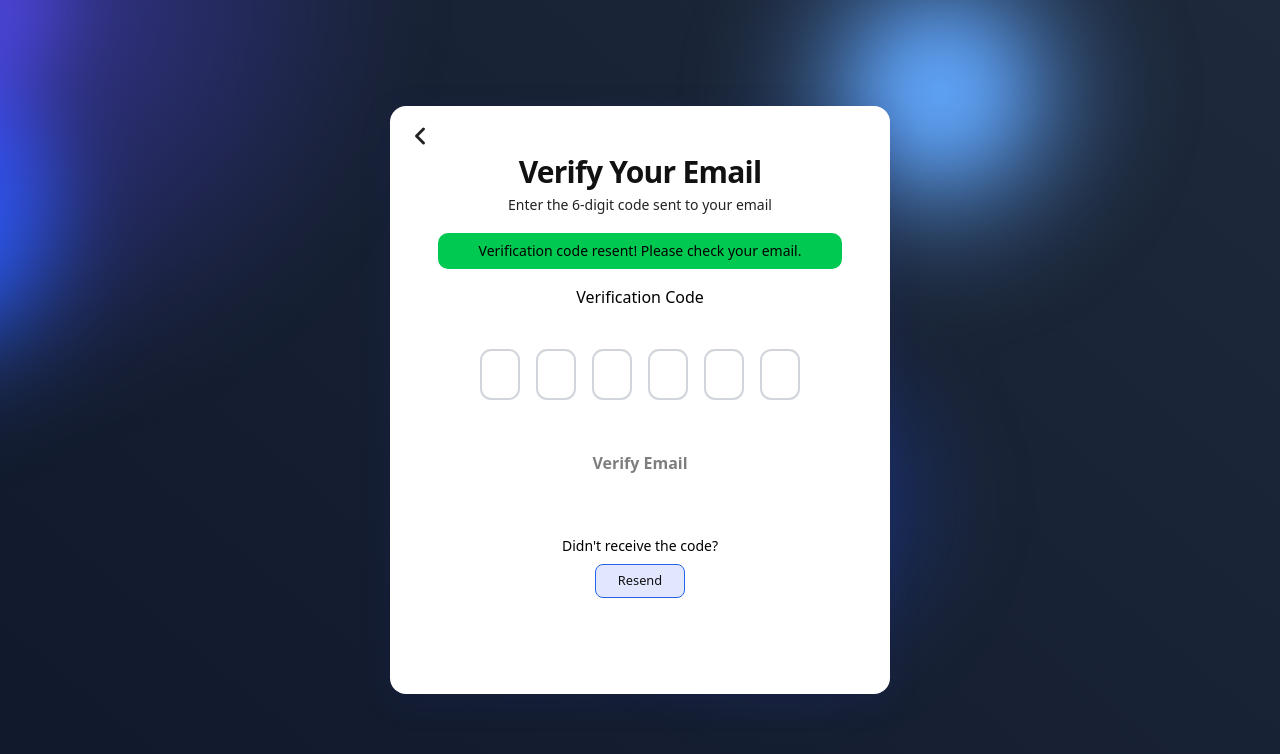
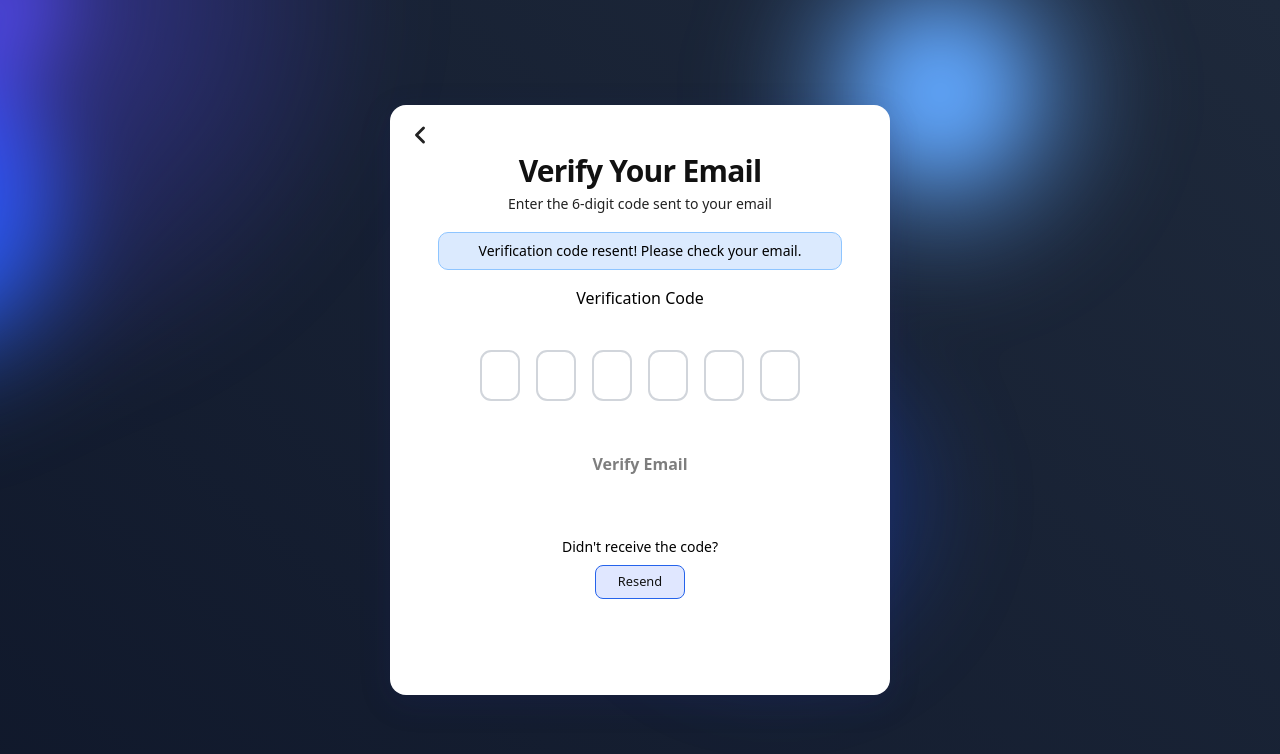
Before and after one commit to HuberLeon007/mckalender-login-register, a Next.js app: page /auth/verify in a window 1280 px wide. Both pictures are taken after a click on the button "Resend". Shown: the top 754 px of the page. Built offline with nearby package versions, Linux system fonts and the light colour scheme.

Commit message:
error msgs

```diff
--- a/src/components/ui/signin-form.jsx
+++ b/src/components/ui/signin-form.jsx
@@ -109,7 +109,7 @@ export default function LoginForm() {
 
           {/* Fehler-Alert */}
           {error && (
-            <div className="bg-red-400 bg-opacity-90 text-white text-sm rounded-lg px-3 py-2 mb-2 text-center">
+            <div className="bg-red-100 border border-red-300 text-red-700 text-sm rounded-lg px-3 py-2 mb-2 text-center">
               {error}
             </div>
           )}
--- a/src/components/ui/signup-form.jsx
+++ b/src/components/ui/signup-form.jsx
@@ -153,7 +153,7 @@ export default function SignupForm() {
 
           {/* Error Alert */}
           {error && (
-            <div className="bg-red-400 bg-opacity-90 text-white text-sm rounded-lg px-3 py-2 mb-2 text-center">
+            <div className="bg-red-100 border border-red-300 text-red-700 text-sm rounded-lg px-3 py-2 mb-2 text-center">
               {error}
             </div>
           )}
--- a/src/components/ui/verify-code-form.jsx
+++ b/src/components/ui/verify-code-form.jsx
@@ -75,12 +75,12 @@ export default function VerifyCodeForm({ username, onBackToLogin, verifyEmailMoc
             </p>
           </div>
           {error && (
-            <div className="bg-red-400 bg-opacity-90 text-white text-sm rounded-lg px-3 py-2 mb-2 text-center">
+            <div className="bg-red-100 border border-red-300 text-red-700 text-sm rounded-lg px-3 py-2 mb-2 text-center">
               {error}
             </div>
           )}
           {message && (
-            <div className="bg-green-500 bg-opacity-80 text-white text-sm rounded-lg px-3 py-2 mb-2 text-center">{message}</div>
+            <div className="bg-blue-100 border border-blue-300 text-blue-700 text-sm rounded-lg px-3 py-2 mb-2 text-center">{message}</div>
           )}
           <div className="content-wrapper rounded-xl p-2 flex-1 overflow-y-visible">
             <form onSubmit={handleSubmit} className="flex flex-col min-h-0">
```
